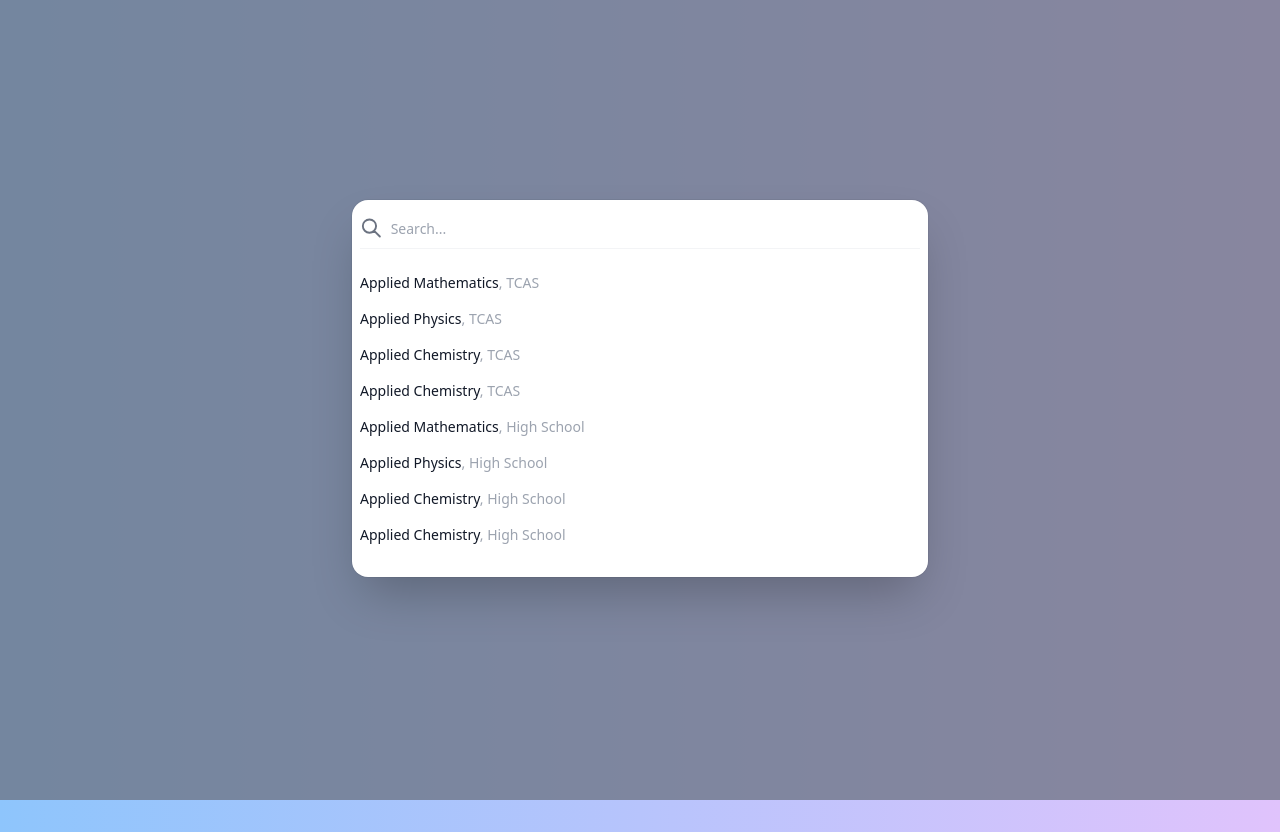
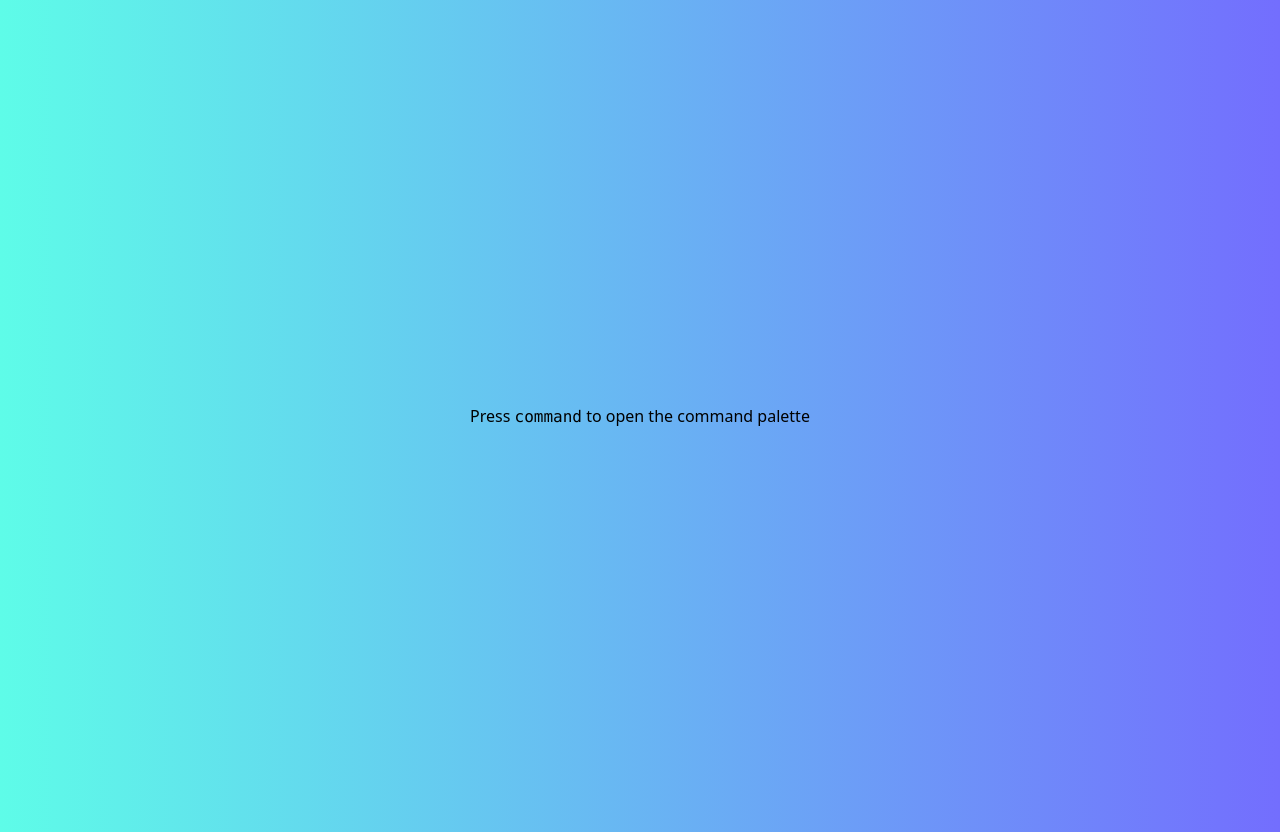
Before and after one commit to mechapear/command-palette, a React (Vite) app: page / in a window 1280 px wide. Built offline with nearby package versions, Linux system fonts and the light colour scheme.

Commit message:
feat: handle open and close the command palette and add transition style

```diff
--- a/src/components/CommandPalette.tsx
+++ b/src/components/CommandPalette.tsx
@@ -1,6 +1,6 @@
-import { Combobox, Dialog } from '@headlessui/react'
+import { Combobox, Dialog, Transition } from '@headlessui/react'
 import { SearchIcon } from '@heroicons/react/outline'
-import React, { useState } from 'react'
+import React, { Fragment, useEffect, useState } from 'react'
 import { Product } from '@/mock-up-data'
 
 export type CommandPaletteProps = {
@@ -8,13 +8,33 @@ export type CommandPaletteProps = {
 }
 
 export default function CommandPalette({ productList }: CommandPaletteProps) {
-  const [isOpen, setIsOpen] = useState(true)
+  const [isOpen, setIsOpen] = useState(false)
   const [query, setQuery] = useState('')
   const [selectedProduct, setSelectedProduct] = useState(productList[0])
 
+  // want to run the custom function when user press command+k or crt+k
+  // press command+k or crt+k to open or close the command palette
+  useEffect(() => {
+    function onKeyDown(event: KeyboardEvent) {
+      if (event.key === 'k' && (event.metaKey || event.ctrlKey)) {
+        setIsOpen(!isOpen)
+      }
+    }
+    window.addEventListener('keydown', onKeyDown)
+    return () => {
+      window.removeEventListener('keydown', onKeyDown)
+    }
+  }, [isOpen])
+
+  // using query state to filter product list by the title
+  const filteredProductList = query
+    ? productList.filter((product) => product.title.toLowerCase().includes(query.toLowerCase()))
+    : []
+
   return (
-    // When the dialog's open isOpen is true
-    // Clicking outside the Dialog or pressing the Escape key will fire the close event and close the dialog.
+    <Transition.Root show={isOpen} as={Fragment}>
+      {/*// When the dialog's open isOpen is true // Clicking outside the Dialog or pressing the Escape*/}
+      {/*key will fire the close event and close the dialog.*/}
       <Dialog
         open={isOpen}
         onClose={() => setIsOpen(false)}
@@ -23,8 +43,26 @@ export default function CommandPalette({ productList }: CommandPaletteProps) {
         // overflow-y-auto will make the content scroll vertically if the content is too long (higher than the viewport height)
         className="fixed inset-0 overflow-y-auto p-4 pt-[25vh]"
       >
+        <Transition.Child
+          enter="duration-300 ease-out"
+          enterFrom="opacity-0"
+          enterTo="opacity-100"
+          leave="duration-200 ease-in"
+          leaveFrom="opacity-100"
+          leaveTo="opacity-0"
+        >
           {/*add an overlay behind a Dialog to bring attention to the panel itself*/}
-      <Dialog.Overlay className="fixed inset-0 bg-gray-500/75" />
+          <Dialog.Overlay className="fixed inset-0 bg-gray-500/50" />
+        </Transition.Child>
+
+        <Transition.Child
+          enter="duration-300 ease-out"
+          enterFrom="opacity-0 scale-95"
+          enterTo="opacity-100 scale-100"
+          leave="duration-200 ease-in"
+          leaveFrom="opacity-100 scale-100"
+          leaveTo="opacity-0 scale-95"
+        >
           <Combobox
             // a type of dialogue box containing a combination of controls, such as sliders, text boxes, and drop-down lists
             // when user select one of the option inside the combobox
@@ -34,34 +72,47 @@ export default function CommandPalette({ productList }: CommandPaletteProps) {
             // trying to use className attribute on the element that does not exist in the dom
             // then using as="div" to fix it
             as="div"
-        className="relative mx-auto max-w-xl p-2 rounded-2xl bg-white shadow-2xl ring-1 ring-black/5 divide-y divide-gray-100"
+            className="relative mx-auto max-w-xl divide-y divide-gray-100 overflow-hidden rounded-2xl bg-white shadow-2xl ring-1 ring-black/5"
           >
             {/*using items-center to vertical align*/}
-        <div className="flex items-center space-x-2">
+            <div className="flex items-center space-x-2 p-2">
               <SearchIcon className="h-6 w-6 text-gray-500" />
               <Combobox.Input
                 // handle search logic
                 // Combobox.Input will automatically open/close the Combobox.Options when searching.
                 onChange={(event) => setQuery(event.target.value)}
-            className="w-full bg-transparent border-0 text-sm text-gray-800 placeholder-gray-400 h-10 focus:ring-0 focus:outline-none"
+                className="h-10 w-full border-0 bg-transparent text-sm text-gray-800 placeholder-gray-400 focus:outline-none focus:ring-0"
                 placeholder="Search..."
               />
             </div>
-        <Combobox.Options static className="max-h-96 py-4 text-sm overflow-y-auto">
-          {productList.map((productItem) => (
+            {/*there are some space with the padding of the Combobox.Options  showing all the time even if user does not type any letter*/}
+            {/*remove the space by wrapping the Combobox.Options into a conditional check*/}
+            {filteredProductList.length > 0 && (
+              <Combobox.Options static className="max-h-96 overflow-y-auto py-4 text-sm">
+                {/*show only options that matches input */}
+                {/*mapping filter product list to narrow down the data*/}
+                {filteredProductList.map((productItem) => (
+                  // Combobox.Options has no style by default
+                  // style the active Combobox.Option
+                  // active option is the one that currently focused vai the mouse or keyboard
                   <Combobox.Option key={productItem.id} value={productList}>
                     {({ active }) => (
-                <div className={`px - 4 py-2 ${active ? 'bg-indigo-500' : 'bg-white'}`}>
-                  <span className={`font - medium ${active ? 'text-white' : 'text-gray-900'}`}>
+                      <div className={`px-4 py-2 ${active ? 'bg-indigo-500' : 'bg-white'}`}>
+                        <span className={`font-medium ${active ? 'text-white' : 'text-gray-900'}`}>
                           {productItem.title}
                         </span>
-                  <span className="text-gray-400">{`, ${productItem.category}`}</span>
+                        <span
+                          className={`${active ? 'text-indigo-200' : 'text-gray-400'}`}
+                        >{`, ${productItem.category}`}</span>
                       </div>
                     )}
                   </Combobox.Option>
                 ))}
               </Combobox.Options>
+            )}
           </Combobox>
+        </Transition.Child>
       </Dialog>
+    </Transition.Root>
   )
 }
--- a/src/index.css
+++ b/src/index.css
@@ -3,5 +3,5 @@
 @tailwind utilities;
 
 body {
-  @apply bg-gradient-to-r from-[#8ec5fc] to-[#e0c3fc] p-4;
+  @apply bg-gradient-to-r from-[#5EFCE8] to-[#736EFE] p-4;
 }
```
Lines whose indentation alone changed are shown as unchanged.
